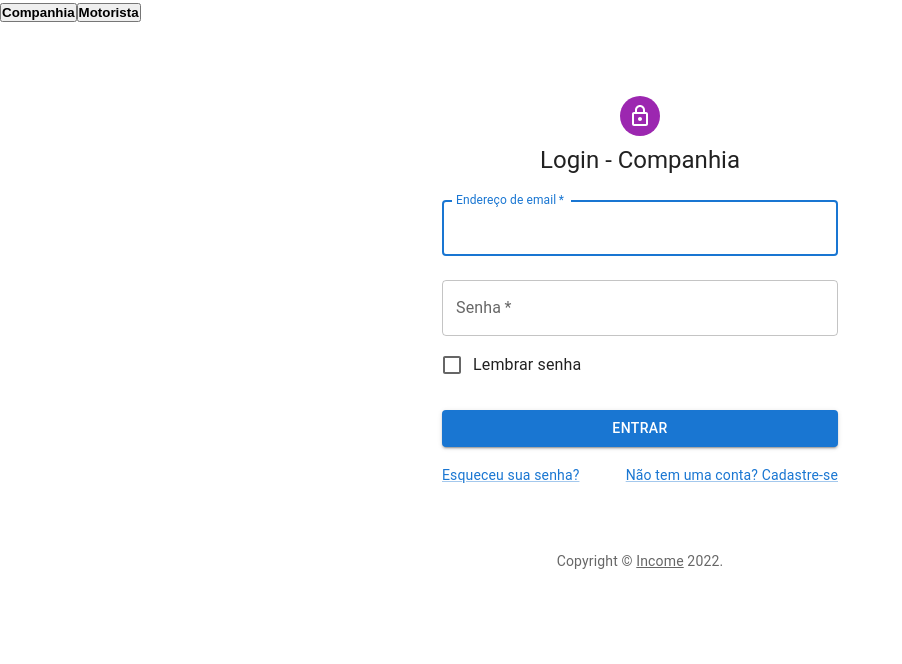
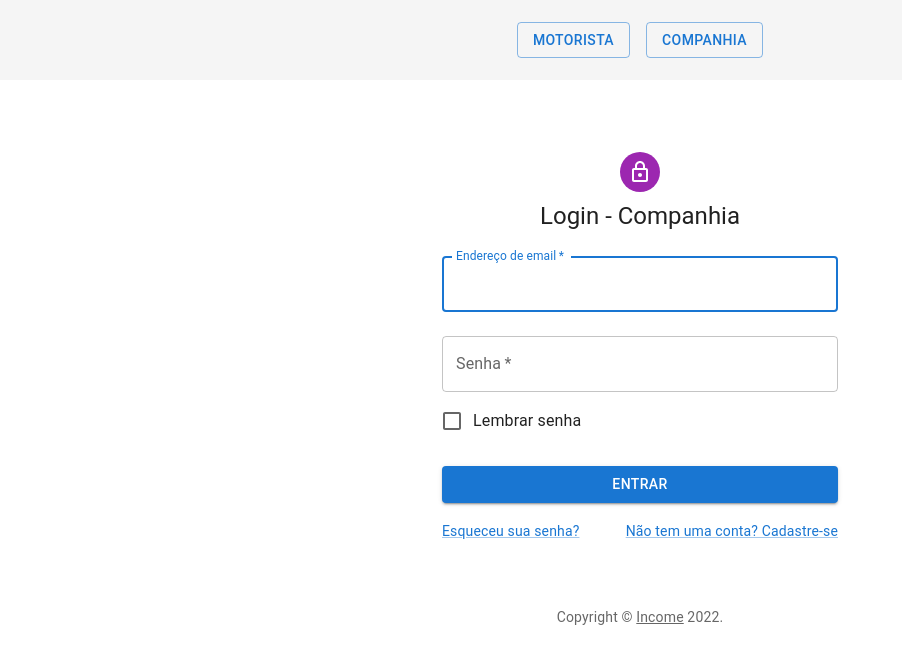
Before and after one commit to tgasparx/INcome-Front-End, a React (Create React App) app: page / in a window 1280 px wide. Shown: the top 664 px of the page, without its empty margins (0-902 px from the left). Built offline with nearby package versions, Linux system fonts and the light colour scheme.

Commit message:
fixed change login portal buttons

```diff
--- a/src/App.tsx
+++ b/src/App.tsx
@@ -1,5 +1,6 @@
 import React, { useState } from 'react';
 import CompanyLoginPage from './components/CompanyLoginComponent';
+import SelectLoginButton from './components/SelectLoginButtons';
 import UserLoginPage from './components/UserLoginComponent';
 
 function App() {
@@ -14,8 +15,7 @@ function App() {
     }
   return(
     <>
-    <button onClick={() => setSelectedPortal("company")}>Companhia</button>
-  <button onClick={() => setSelectedPortal("user")}>Motorista</button>
+  <SelectLoginButton setSelectedPortal={setSelectedPortal}/>
 
 {controlExibedPortal()}
 
--- /dev/null
+++ b/src/components/SelectLoginButtons/index.tsx
@@ -0,0 +1,23 @@
+import * as React from 'react';
+import Box from '@mui/material/Box';
+import Button from '@mui/material/Button';
+import { Container } from './styles';
+
+interface ISelectLoginButtonProps{
+    setSelectedPortal: any
+}
+
+export default function SelectLoginButton({setSelectedPortal}: ISelectLoginButtonProps) {
+  return (
+    <Box sx={{ '& button': { m: 1 } }}>
+        <Container>
+        <Button variant="outlined" size="medium" onClick={() => setSelectedPortal("user")}>
+          Motorista
+        </Button>
+        <Button variant="outlined" size="medium" onClick={() => setSelectedPortal("company")}>
+          Companhia
+        </Button>
+        </Container>
+    </Box>
+  );
+}
--- /dev/null
+++ b/src/components/SelectLoginButtons/styles.ts
@@ -0,0 +1,11 @@
+import styled from 'styled-components'
+
+export const Container = styled.div`
+display: flex;
+flex-direction: row;
+align-items: center;
+justify-content: center;
+width: 100%;
+height: 80px;
+background-color: whitesmoke;
+`;
```
